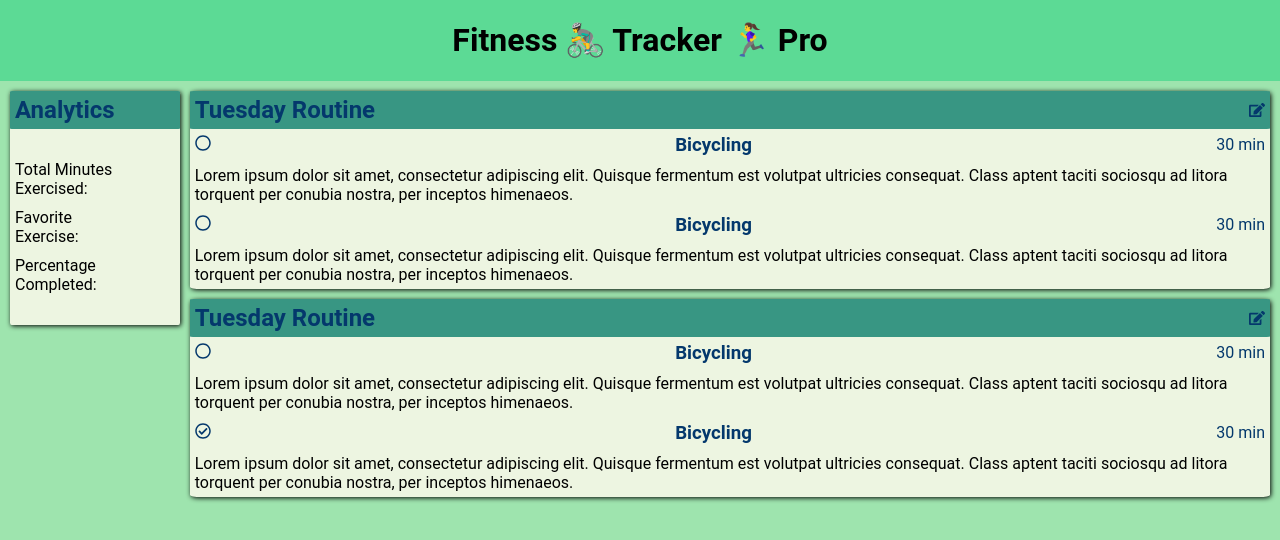
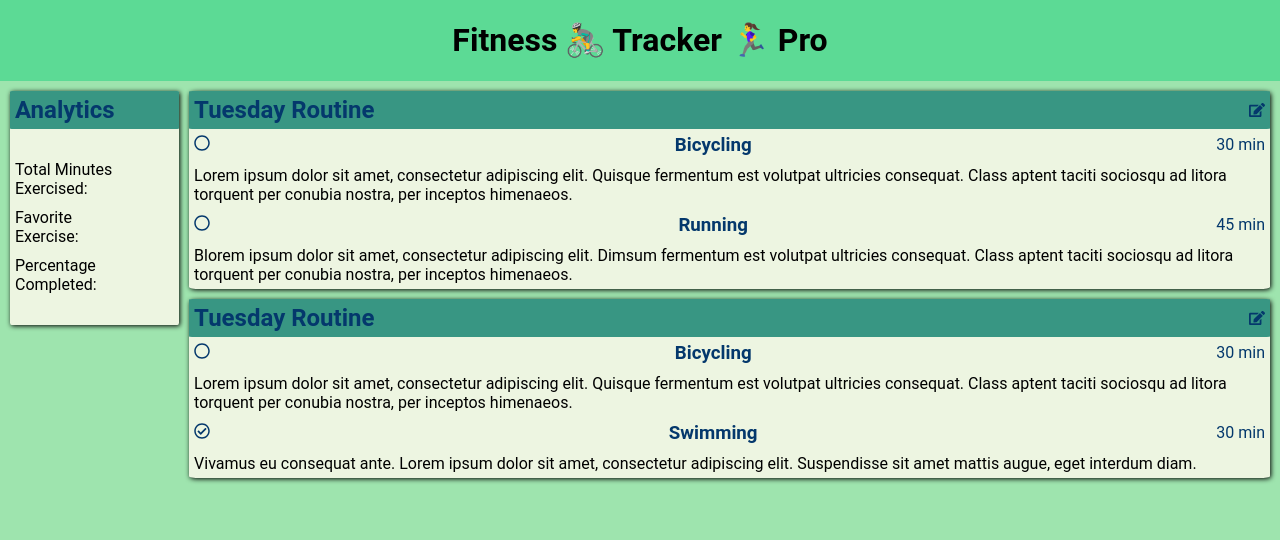
Before and after one commit to dwyfrequency/react-fitness-tracker, a React (Create React App) app: page / in a window 1280 px wide. Shown: the top 540 px of the page. Built offline with nearby package versions, Linux system fonts and the light colour scheme.

Commit message:
adding notes on toggleCompleted - not fully working need to debug

```diff
--- a/src/App.js
+++ b/src/App.js
@@ -2,7 +2,6 @@ import React, { useState, useEffect } from 'react';
 import { NavBar } from './NavBar';
 import { SidebarAnalytics } from './SidebarAnalytics';
 import { WorkoutLog } from './WorkoutLog';
-import { FaRegCircle, FaRegCheckCircle, FaEdit } from 'react-icons/fa';
 import callWorkoutDB from './__mockapi/callWorkoutDb.js';
 
 function App() {
@@ -25,13 +24,25 @@ function App() {
       });
   }, []);
 
-  const toggleCompleted = e => {};
+  const toggleCompleted = (e, id, name) => {
+    // debugger;
+    // child components are not being rerendered event though we are toggling. Potentially b/c we are not passing a new obj ref and doing it inline/ let's update that
+    const workoutReference = workouts.find(element => element.id === id);
+    workoutReference.dailyWorkout.forEach(x => {
+      if (x.name === name) x.completed = !x.completed;
+    });
+    console.log(workoutReference);
+    // .find(x => x.name === name);
+    // workoutReference.completed = !workoutReference.completed;
+    // setWorkouts(workouts);
+    setWorkouts(workouts);
+  };
   return (
     <div className="App">
       <NavBar />
       <div id="container">
         <SidebarAnalytics />
-        <WorkoutLog workouts={workouts} />
+        <WorkoutLog workouts={workouts} toggleCompleted={toggleCompleted} />
       </div>
     </div>
   );
--- a/src/ExerciseEntry.js
+++ b/src/ExerciseEntry.js
@@ -1,5 +1,5 @@
 import React from 'react';
-import { FaRegCircle, FaRegCheckCircle, FaEdit } from 'react-icons/fa';
+import { FaRegCircle, FaRegCheckCircle } from 'react-icons/fa';
 
 export const ExerciseEntry = ({
   completed,
@@ -8,19 +8,19 @@ export const ExerciseEntry = ({
   name,
   description,
   timeDuration,
-}) => (
+  toggleCompleted,
+}) => {
+  console.log('rendering log');
+  return (
     <React.Fragment>
-    <div className="exercise" className="exercise-header">
-      <span onClick={() => {}}>
+      <div className="exercise exercise-header">
+        <span onClick={e => toggleCompleted(e, itemId, name)}>
           {completed ? <FaRegCheckCircle /> : <FaRegCircle />}
         </span>
-      <h3>Bicycling</h3>
-      <span>30 min</span>
+        <h3>{name}</h3>
+        <span>{timeDuration} min</span>
       </div>
-    <div>
-      Lorem ipsum dolor sit amet, consectetur adipiscing elit. Quisque fermentum
-      est volutpat ultricies consequat. Class aptent taciti sociosqu ad litora
-      torquent per conubia nostra, per inceptos himenaeos.
-    </div>
+      <div>{description}</div>
     </React.Fragment>
   );
+};
--- a/src/WorkoutLog.js
+++ b/src/WorkoutLog.js
@@ -1,9 +1,8 @@
 import React from 'react';
 import { PanelHeader } from './PanelHeader';
 import { ExerciseEntry } from './ExerciseEntry';
-import { FaRegCircle, FaRegCheckCircle, FaEdit } from 'react-icons/fa';
 
-export const WorkoutLog = ({ workouts }) => {
+export const WorkoutLog = ({ workouts, toggleCompleted }) => {
   const workoutEntries = workouts.map(({ id, date, dailyWorkout }, idx) => (
     <div key={`${id}#${idx}`} className="workout">
       <PanelHeader className={'workout-header'} editable={true} />
@@ -13,6 +12,7 @@ export const WorkoutLog = ({ workouts }) => {
           itemId={id}
           date={date}
           {...workout}
+          toggleCompleted={toggleCompleted}
         />
       ))}
     </div>
```
Lines whose indentation alone changed are shown as unchanged.
